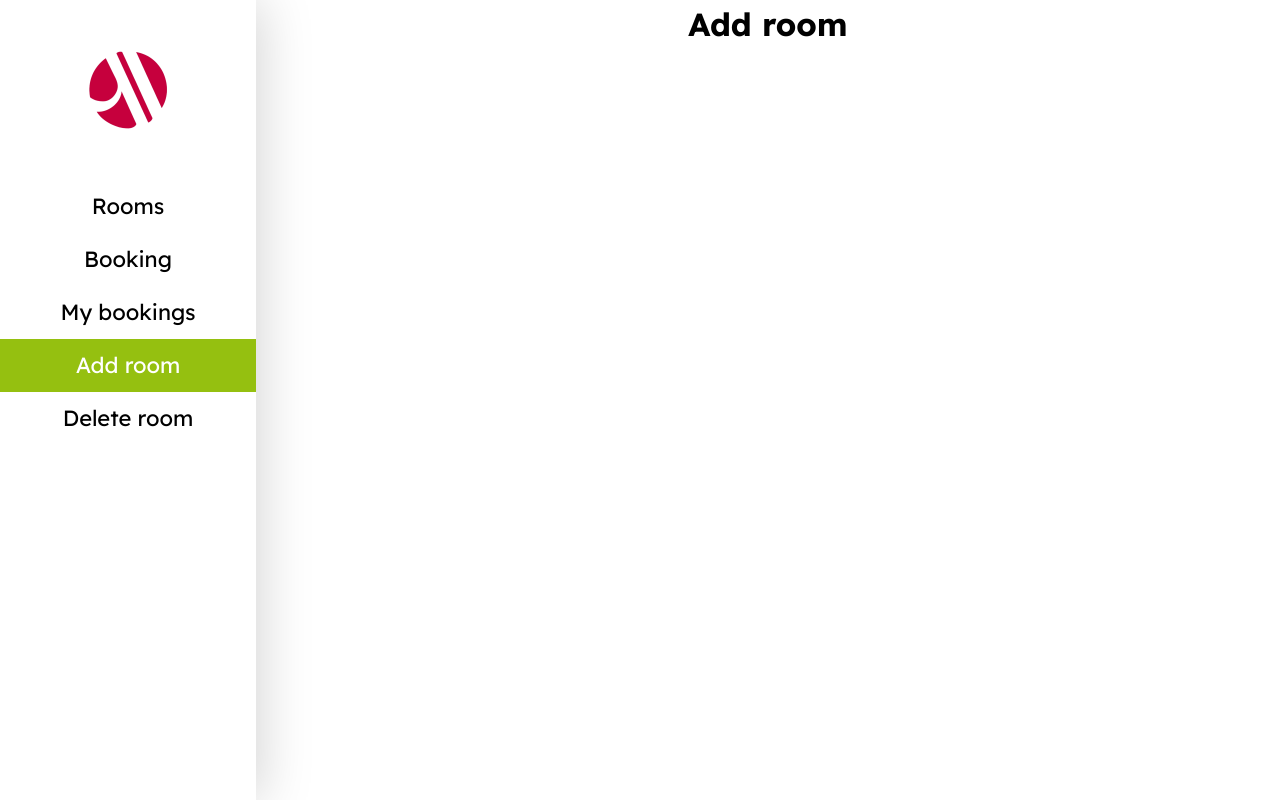
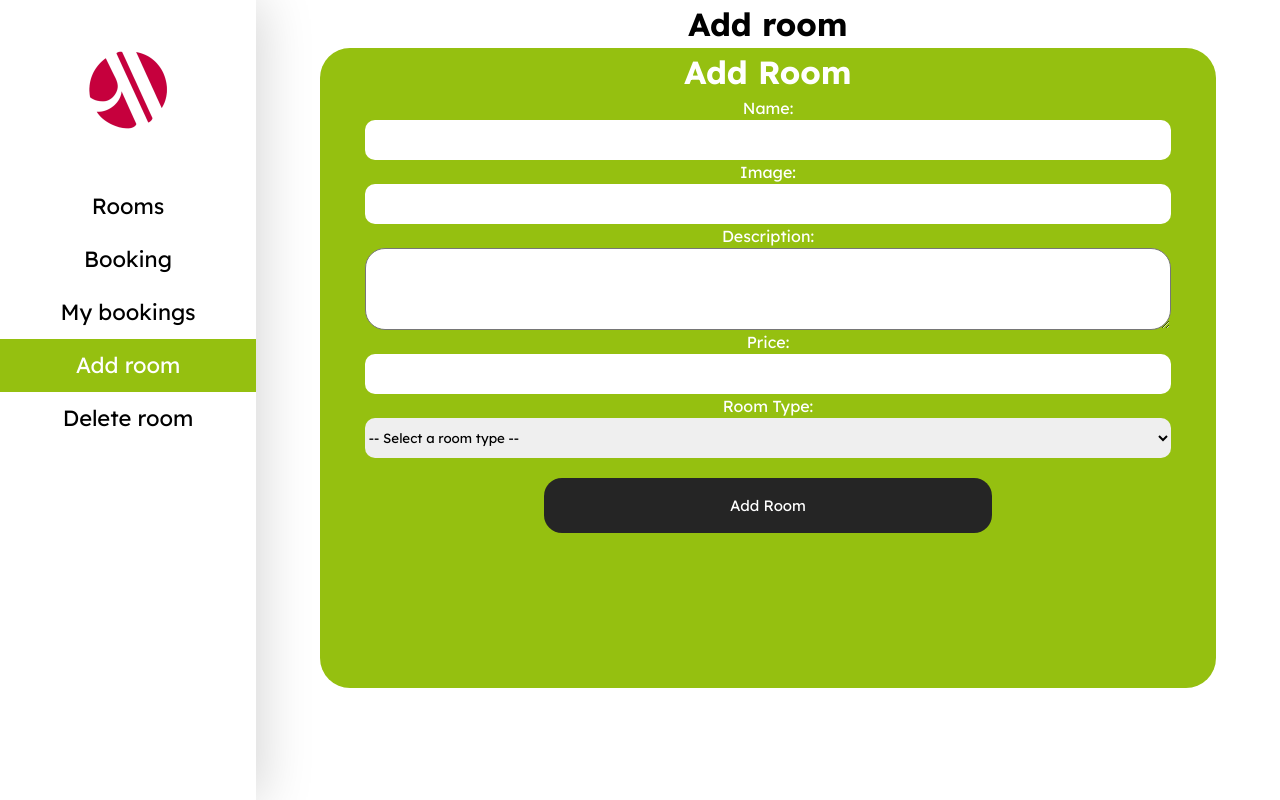
Before and after one commit to OscarFMdev/Marriott-Reservation-Frontend, a React (Vite) app: page /addroom in a window 1280 px wide. Built offline with nearby package versions, Linux system fonts and the light colour scheme.

Commit message:
Update components to include forms

```diff
--- a/src/components/AddRoom.jsx
+++ b/src/components/AddRoom.jsx
@@ -1,8 +1,10 @@
 import React from 'react';
+import AddRoomForm from './forms/AddRoomForm';
 
 const AddRoom = () => (
-  <div>
+  <div className='page'>
     <h1>Add room</h1>
+    <AddRoomForm />
   </div>
 );
 
--- a/src/components/Booking.jsx
+++ b/src/components/Booking.jsx
@@ -1,8 +1,10 @@
 import React from 'react';
+import BookRoomForm from './forms/BookRoomForm'
 
 const Booking = () => (
   <div>
     <h1>Booking</h1>
+    <BookRoomForm />
   </div>
 );
 
```
